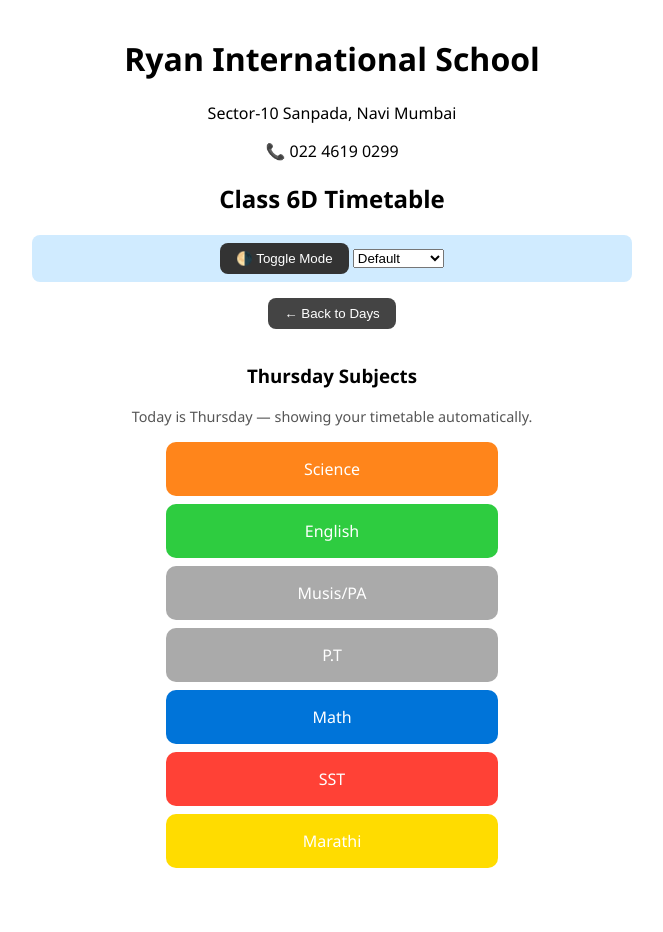
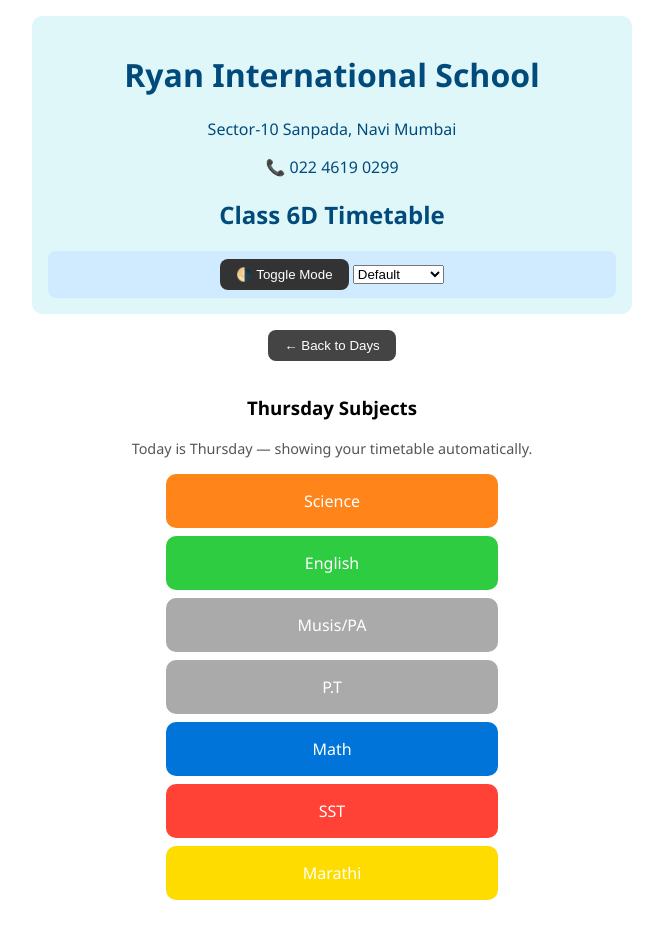
Before and after one commit to ashokaci216/ryaninternationalschool, a plain HTML site: page index.html in a window 1280 px wide. Shown: the whole page, without its empty margins (308-971 px from the left). Before the commit the page ends 900 px from the top, so only its background shows below. Drawn offline with Linux system fonts and the light colour scheme.

Commit message:
Update style.css

```diff
--- a/style.css
+++ b/style.css
@@ -12,6 +12,10 @@ body {
 header {
   text-align: center;
   margin-bottom: 1rem;
+  background-color: #e0f7fa; /* light blue */
+  color: #004b7c;
+  padding: 1rem;
+  border-radius: 10px;
 }
 .toolbar {
   margin-top: 10px;
```
